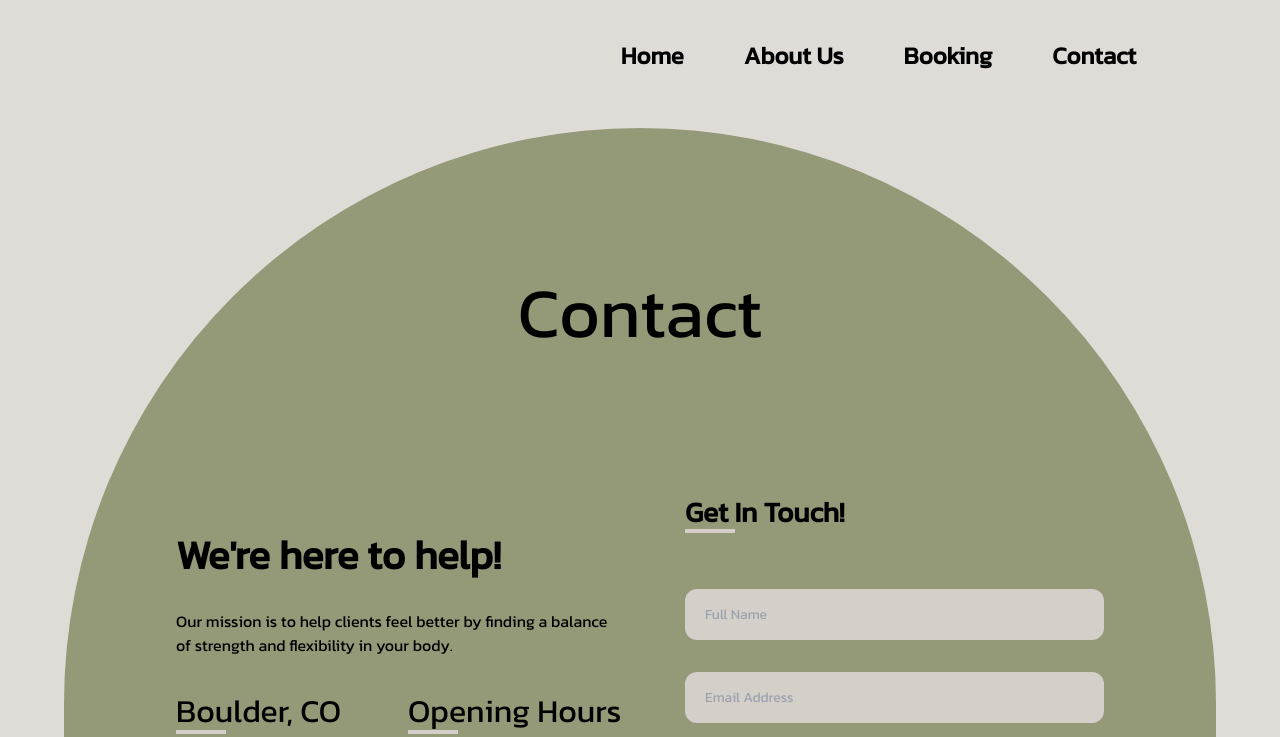
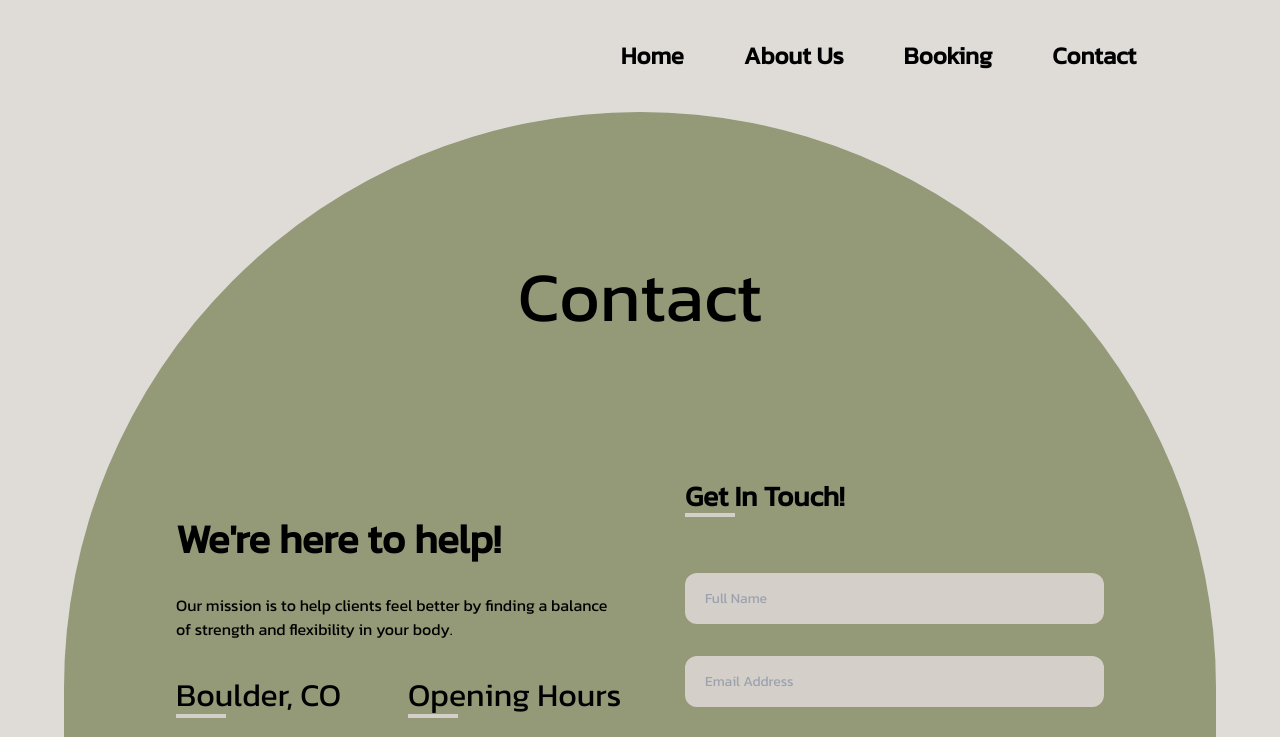
Before and after one commit to Carlie16604/Elevate, a React (Vite) app: page /Contact in a window 1280 px wide. Shown: the top 737 px of the page. Built offline with nearby package versions, Linux system fonts and the light colour scheme.

Commit message:
cleaning

```diff
--- a/src/pages/Booking.jsx
+++ b/src/pages/Booking.jsx
@@ -15,7 +15,7 @@ const Booking = () => {
         <>
         <NavBar />
             <div id='Booking'>
-                <div className='container pt-32'>
+                <div className='container pt-28'>
                     <div className='bg-[#949978] h-[1300px] rounded-t-[4000px]'>
                         <div className='text-[70px] flex justify-center'>
                             <div className='mt-32'>
--- a/src/pages/Contact.jsx
+++ b/src/pages/Contact.jsx
@@ -13,7 +13,7 @@ const Contact = () => {
         <>
         <NavBar />
             <section id='Contact'>
-                <div className='container pt-32'>
+                <div className='container pt-28'>
                     <div className='bg-[#949978] h-screen rounded-t-[4000px] z-[-1]'>
                         <div className='text-[70px] text-center pt-1'>
                             <div className='mt-32'>
```
